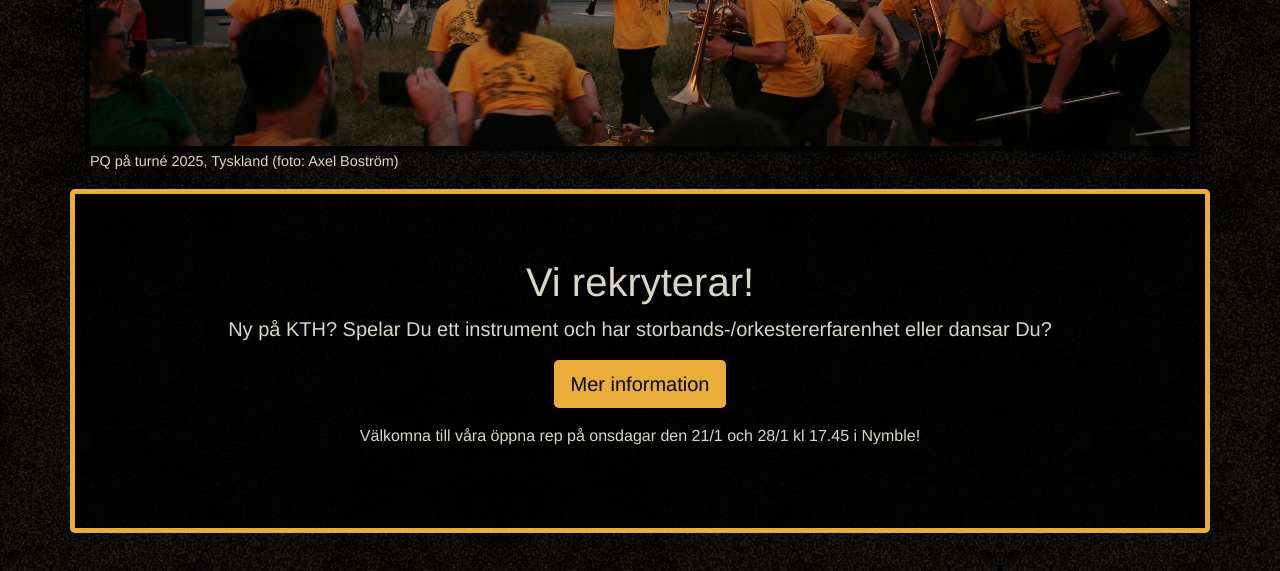
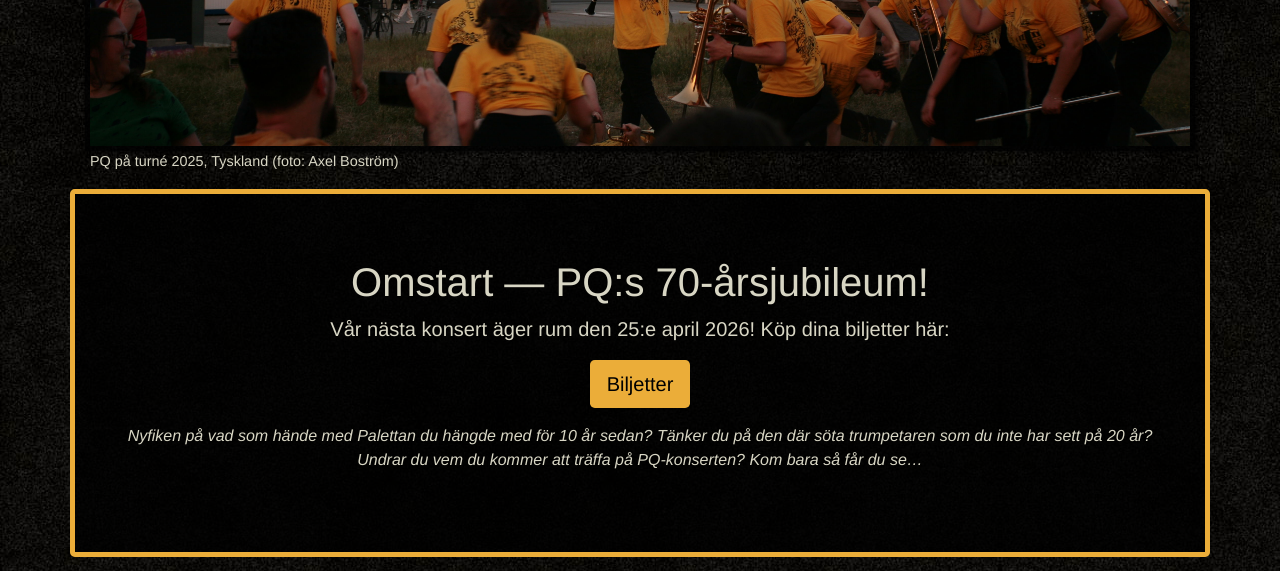
Before and after one commit to pqombp/pqombp.github.io, a Jekyll site: the page built from index.md, in a window 1280 px wide and 900 px high, scrolled down 403 px, cut to the strip 0-571 px from the top of the window. Built offline with Jekyll 4.4.1, drawn with Linux system fonts in a browser that asks for light colours; nearby versions of some CDN libraries.

Commit message:
change jumbotron to advertise concert

```diff
--- a/index.md
+++ b/index.md
@@ -19,27 +19,27 @@ en_title: Home
 
 {% if page.sv %}
 
-Vi rekryterar!
-==============
+Omstart — PQ:s 70-årsjubileum!
+=============================
 
-Ny på KTH? Spelar Du ett instrument och har storbands-/orkestererfarenhet eller dansar Du?
+Vår nästa konsert äger rum den 25:e april 2026! Köp dina biljetter här:
 {: .lead}
 
-<a class="btn btn-lg" href="{{ site.dir }}ga-med" role="button">Mer information</a>
+<a class="btn btn-lg" href="https://ticket.pq.se" role="button">Biljetter</a>
 
-Välkomna till våra öppna rep på onsdagar den 21/1 och 28/1 kl 17.45 i Nymble!
+*Nyfiken på vad som hände med Palettan du hängde med för 10 år sedan? Tänker du på den där söta trumpetaren som du inte har sett på 20 år? Undrar du vem du kommer att träffa på PQ-konserten? Kom bara så får du se...*
 
 {% else %}
 
-We are recruiting!
-==================
+Omstart — PQ's 70-year jubilee!
+===============================
 
-New to KTH? Do you play an instrument and have bigband/orchestra experience or do you dance?
+Our next concert will take place on April 25th, 2026! Buy your tickets now:
 {: .lead}
 
-<a class="btn btn-lg" href="{{ site.dir }}join-us" role="button">More information</a>
+<a class="btn btn-lg" href="https://ticket.pq.se" role="button">Tickets</a>
 
-You are welcome to our open rehearsals on Wednesdays 21/01 and 28/01, at 17:45 in Nymble!
+*Curious about the Paletta you used to hang out with 10 years ago? Thinking about that cute trumpet player you haven't seen in 20 years? Wondering who you'll meet at the PQ concert? Just come and you will find out...*
 
 {% endif %}
 
```
